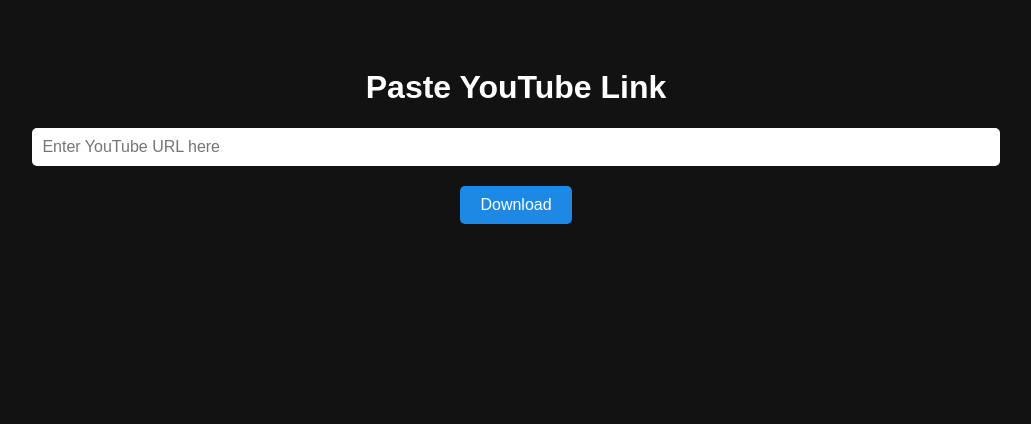
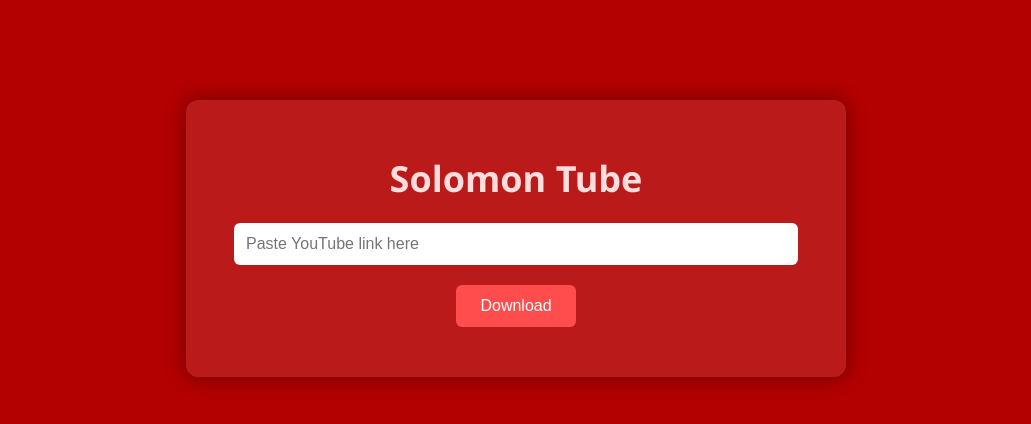
Before and after one commit to awoyinfasolomon1-ai/Solomon-prediction-site-, a plain HTML site: page index.html in a window 1280 px wide. Shown: the whole page, without its empty margins (124-1155 px from the left). Drawn offline with Linux system fonts and the light colour scheme.

Commit message:
index.html

```diff
--- a/index.html
+++ b/index.html
@@ -1,70 +1,98 @@
 <!DOCTYPE html>
-<html>
+<html lang="en">
 <head>
-  <title>YouTube Downloader</title>
+  <meta charset="UTF-8">
+  <title>Solomon Tube</title>
   <style>
     body {
-      background-color: #121212;
-      color: #ffffff;
-      font-family: Arial, sans-serif;
+      margin: 0;
+      padding: 0;
+      background-color: #b30000;
+      font-family: 'Segoe UI', Tahoma, Geneva, Verdana, sans-serif;
+      color: #fff;
       text-align: center;
-      padding: 40px;
     }
+
+    .container {
+      max-width: 600px;
+      margin: 100px auto;
+      padding: 30px;
+      background-color: rgba(255, 255, 255, 0.1);
+      border-radius: 12px;
+      box-shadow: 0 0 20px rgba(0, 0, 0, 0.4);
+    }
+
+    h1 {
+      font-size: 36px;
+      margin-bottom: 20px;
+      color: #ffdddd;
+    }
+
     input[type="text"] {
-      width: 80%;
-      padding: 10px;
+      width: 90%;
+      padding: 12px;
       font-size: 16px;
-      border-radius: 5px;
       border: none;
+      border-radius: 6px;
       margin-bottom: 20px;
     }
+
     button {
-      padding: 10px 20px;
+      padding: 12px 24px;
       font-size: 16px;
-      background-color: #1e88e5;
+      background-color: #ff4d4d;
       color: white;
       border: none;
-      border-radius: 5px;
+      border-radius: 6px;
       cursor: pointer;
+      transition: background-color 0.3s ease;
     }
-    #result {
-      margin-top: 30px;
-      font-size: 16px;
+
+    button:hover {
+      background-color: #e60000;
     }
-    a {
-      color: #4caf50;
-      text-decoration: none;
+
+    #message {
+      margin-top: 20px;
+      font-size: 18px;
       font-weight: bold;
     }
   </style>
 </head>
 <body>
-  <h1>Paste YouTube Link</h1>
-  <input type="text" id="videoUrl" placeholder="Enter YouTube URL here" />
-  <br />
-  <button onclick="downloadVideo()">Download</button>
-  <div id="result"></div>
+  <div class="container">
+    <h1>Solomon Tube</h1>
+    <input type="text" id="ytLink" placeholder="Paste YouTube link here">
+    <br>
+    <button onclick="downloadVideo()">Download</button>
+    <p id="message"></p>
+  </div>
 
   <script>
     function downloadVideo() {
-      const url = document.getElementById("videoUrl").value;
+      const ytLink = document.getElementById("ytLink").value;
 
       fetch("https://46fabecc-e288-42e0-8202-c1bc289c3f51-00-1gvwx7b34tegq.kirk.repl.co/download", {
         method: "POST",
         headers: { "Content-Type": "application/json" },
-        body: JSON.stringify({ url })
+        body: JSON.stringify({ url: ytLink })
       })
       .then(response => {
-        if (!response.ok) throw new Error("Download failed");
+        if (!response.ok) throw new Error("Failed to fetch video");
         return response.blob();
       })
       .then(blob => {
-        const videoUrl = URL.createObjectURL(blob);
-        const resultBox = document.getElementById("result");
-        resultBox.innerHTML = `<a href="${videoUrl}" download="video.mp4">📥 Click here to download</a>`;
+        const url = window.URL.createObjectURL(blob);
+        const a = document.createElement('a');
+        a.href = url;
+        a.download = "video.mp4";
+        document.body.appendChild(a);
+        a.click();
+        a.remove();
+        document.getElementById("message").innerText = "✅ Video downloaded!";
       })
-      .catch(err => {
-        document.getElementById("result").textContent = "Error: " + err.message;
+      .catch(error => {
+        document.getElementById("message").innerText = `⚠️ Error: ${error.message}`;
       });
     }
   </script>
```
